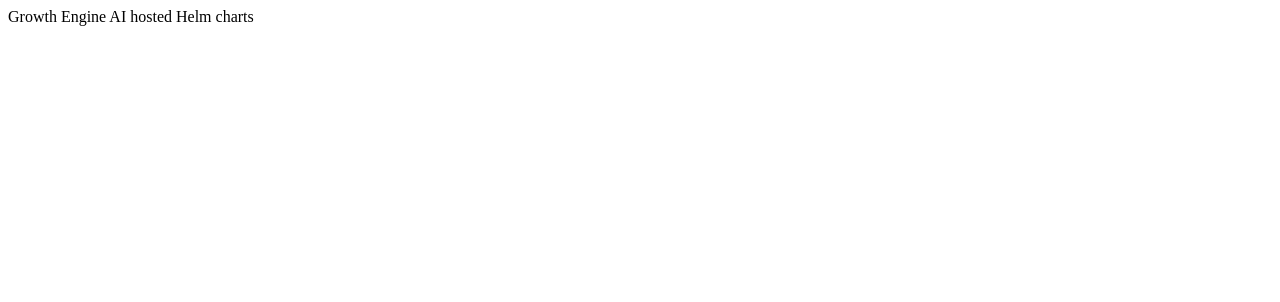
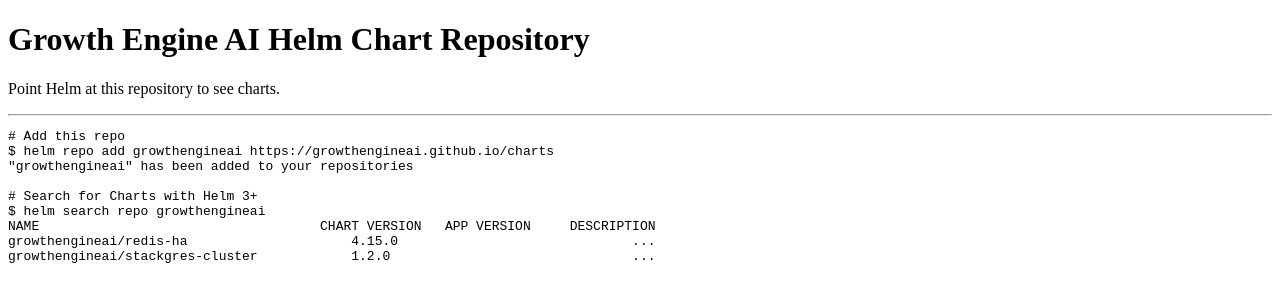
Before and after one commit to GrowthEngineAI/charts, a plain HTML site: page index.html in a window 1280 px wide. Drawn offline with Linux system fonts and the light colour scheme.

Commit message:
Update index.html

```diff
--- a/index.html
+++ b/index.html
@@ -1,9 +1,25 @@
 <!DOCTYPE html>
 <html>
-    <head>
-        <title>Helm Charts</title>
-    </head>
-    <body>
-        Growth Engine AI hosted Helm charts
-    </body>
+  <head>
+    <title>Growth Engine AI Helm Chart Repository</title>
+  </head>
+  <body>
+    <h1>Growth Engine AI Helm Chart Repository</h1>
+    <p>Point Helm at this repository to see charts.</p>
+
+    <hr>
+
+    <pre>
+# Add this repo
+$ helm repo add growthengineai https://growthengineai.github.io/charts
+"growthengineai" has been added to your repositories
+
+# Search for Charts with Helm 3+
+$ helm search repo growthengineai
+NAME                                 	CHART VERSION	APP VERSION	DESCRIPTION
+growthengineai/redis-ha  	            4.15.0        	           	...
+growthengineai/stackgres-cluster	    1.2.0        	           	...
+
+    </pre>
+  </body>
 </html>
```
